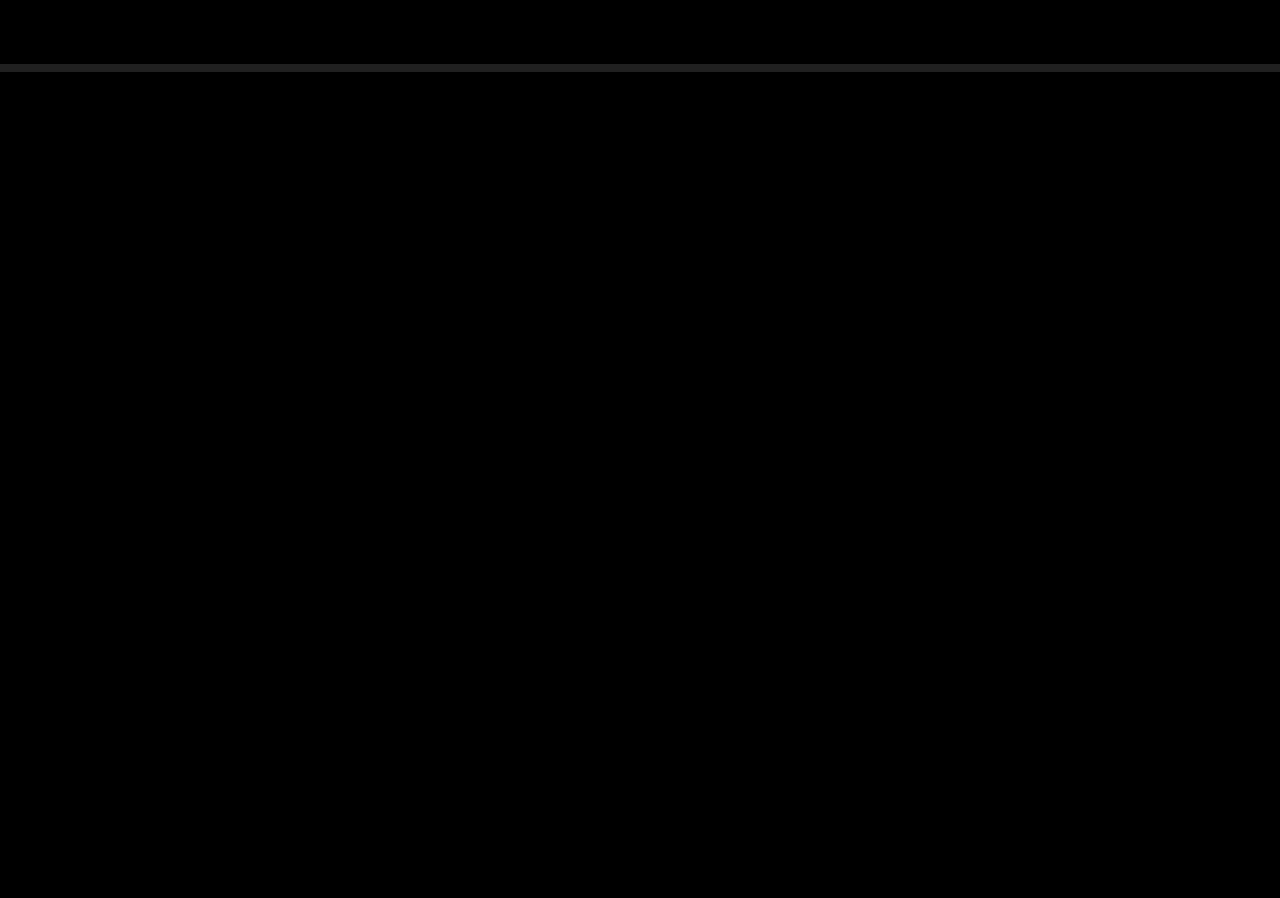
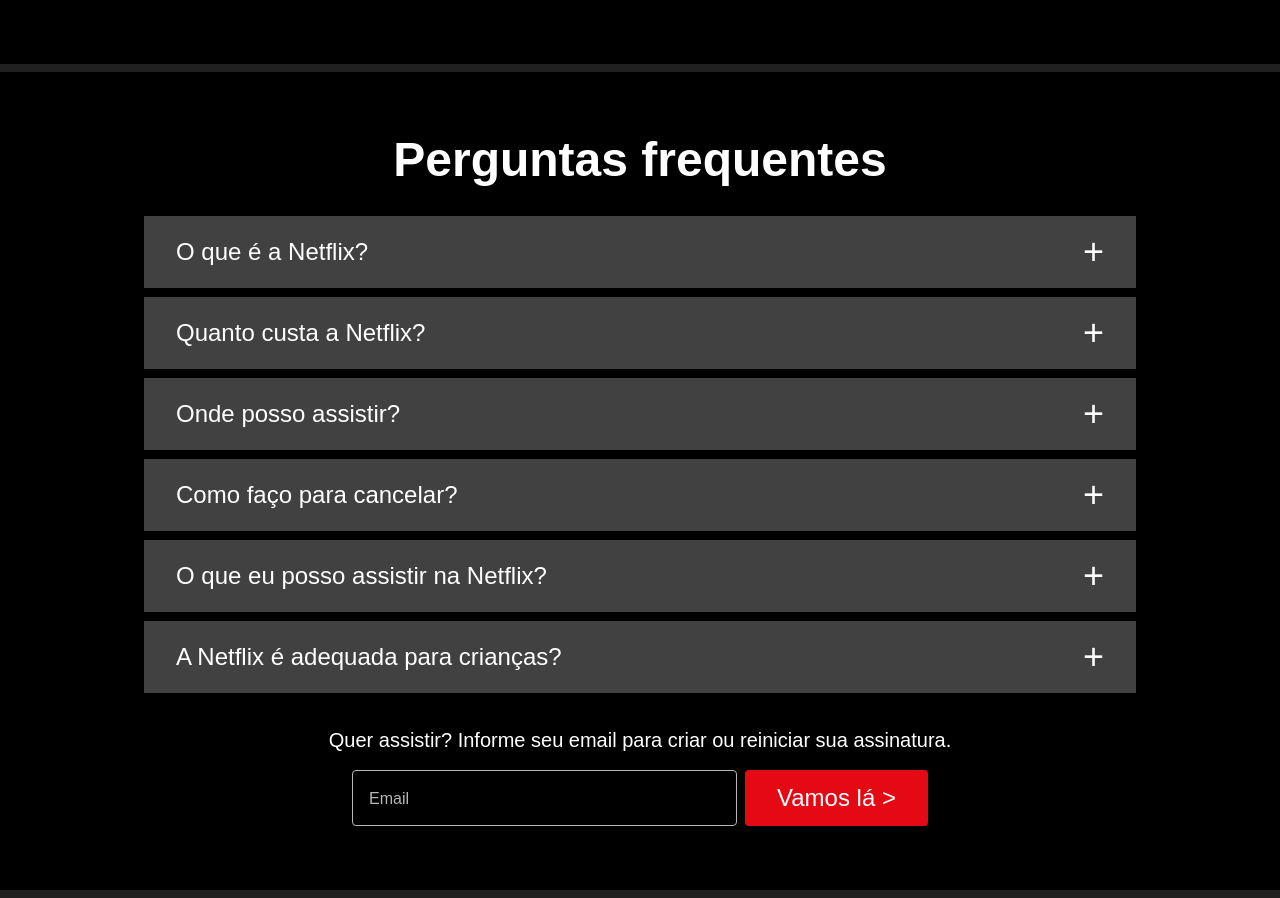
Before and after one commit to aleanrocha/netflix-interface, a React (Vite) app: page / in a window 1280 px wide. Shown: the part 2880-3778 px from the top of the page. Before the commit the page ends 2952 px from the top, so only its background shows below. Built offline with nearby package versions, Linux system fonts and the light colour scheme; a web font is replaced by a local one.

Commit message:
add faq section

```diff
--- /dev/null
+++ b/src/components/FaqSection/data/faq.js
@@ -0,0 +1,43 @@
+export const faq = [
+  {
+    id: 0,
+    title: 'O que é a Netflix?',
+    description: `A Netflix é um serviço de streaming que oferece uma ampla variedade de séries, filmes e documentários premiados em milhares de aparelhos conectados à internet.`,
+    additional:
+      ' Você pode assistir a quantos filmes e séries quiser, quando e onde quiser – tudo por um preço mensal acessível. Aqui você sempre encontra novidades. A cada semana, adicionamos novas séries e filmes.'
+  },
+  {
+    id: 1,
+    title: 'Quanto custa a Netflix?',
+    description:
+      'Assista à Netflix no seu celular, tablet, Smart TV, notebook ou aparelho de streaming por uma taxa mensal única. Os planos variam de R$ 20,90 a R$ 59,90 por mês. Sem contrato nem taxas extras.'
+  },
+  {
+    id: 2,
+    title: 'Onde posso assistir?',
+    description:
+      'Assista onde quiser, quando quiser. Faça login com sua conta Netflix em netflix.com para começar a assistir no computador ou em qualquer aparelho conectado à Internet compatível com o aplicativo Netflix, como Smart TVs, smartphones, tablets, aparelhos de streaming e videogames.',
+    additional:
+      'Você também pode baixar a sua série favorita com o aplicativo Netflix para iOS, Android ou Windows 10. Use downloads para levar a Netflix para onde quiser sem precisar de conexão com a Internet. Leve a Netflix com você para qualquer lugar.'
+  },
+  {
+    id: 3,
+    title: 'Como faço para cancelar?',
+    description:
+      'A Netflix é flexível. Não há contratos nem compromissos. Você pode cancelar a sua conta na internet com apenas dois cliques. Não há taxa de cancelamento – você pode começar ou encerrar a sua assinatura a qualquer momento.'
+  },
+  {
+    id: 4,
+    title: 'O que eu posso assistir na Netflix?',
+    description:
+      'A Netflix tem um grande catálogo de filmes, documentários, séries, originais Netflix premiados e muito mais. Assista o quanto quiser, quando quiser.'
+  },
+  {
+    id: 5,
+    title: 'A Netflix é adequada para crianças?',
+    description:
+      'A experiência infantil da Netflix faz parte da sua assinatura para que as crianças se divirtam em seu próprio espaço com séries e filmes familiares sob a supervisão dos responsáveis.',
+    additional:
+      'O recurso de controle parental, incluso nos perfis para crianças e protegido por PIN, permite restringir a classificação etária do conteúdo que as crianças podem ver e bloquear títulos específicos que você não quer que elas assistam.'
+  }
+]
--- /dev/null
+++ b/src/components/FaqSection/index.jsx
@@ -0,0 +1,53 @@
+import { useState } from 'react'
+
+import { Input } from '../input'
+import { faq } from './data/faq'
+
+export const FaqSection = () => {
+  const [expendedIndex, setExpendedIndex] = useState(null)
+
+  return (
+    <section className="border-b-8 border-highlight-flix border-opacity-50">
+      <div className="max-w-5xl m-auto flex flex-col items-center py-16 px-4 ">
+        <h2 className="text-3xl md:text-5xl font-bold mb-8">
+          Perguntas frequentes
+        </h2>
+        {faq &&
+          faq.map((item, index) => (
+            <div key={item.id}>
+              <div
+                className="bg-highlight-flix md:text-2xl px-8 py-4 flex justify-between items-center border-b border-black-flix cursor-pointer transition hover:bg-border-flix hover:bg-opacity-40"
+                onClick={() =>
+                  setExpendedIndex(index === expendedIndex ? null : index)
+                }
+              >
+                <h3>{item.title}</h3>
+                <p className="text-4xl">
+                  {index === expendedIndex ? '×' : '+'}
+                </p>
+              </div>
+              <div
+                className={`bg-highlight-flix md:text-2xl overflow-hidden mb-2 ${index === expendedIndex ? 'h-full' : 'h-0'}`}
+              >
+                {item.additional ? (
+                  <>
+                    <p className="p-6">{item.description}</p>
+                    <p className="p-6">{item.additional}</p>
+                  </>
+                ) : (
+                  <p className="p-6">{item.description}</p>
+                )}
+              </div>
+            </div>
+          ))}
+        <div className="mt-6 grid gap-4">
+          <p className="text-lg md:text-xl">
+            Quer assistir? Informe seu email para criar ou reiniciar sua
+            assinatura.
+          </p>
+          <Input />
+        </div>
+      </div>
+    </section>
+  )
+}
--- a/src/index.css
+++ b/src/index.css
@@ -1,6 +1,12 @@
 @tailwind base;
 @tailwind components;
 @tailwind utilities;
+
+@layer utilities {
+  .transition-height {
+    transition-property: height;
+  }
+}
 
 @layer {
   @font-face {
--- a/src/screens/Home/index.jsx
+++ b/src/screens/Home/index.jsx
@@ -5,6 +5,7 @@
 import imageMovieFlix from '../../assets/serie-offline-flix.jpg'
 import tvFlix from '../../assets/tv-flix.png'
 import { Banner } from '../../components/Banner'
+import { FaqSection } from '../../components/FaqSection'
 import { Header } from '../../components/Header'
 import { PopcornIcon } from '../../components/Icons'
 import { ImageFeature } from '../../components/ImageFeature'
@@ -63,6 +64,7 @@
         altImage={'Imagem de Crianças'}
         isReverse
       />
+      <FaqSection />
     </Fragment>
   )
 }
```
